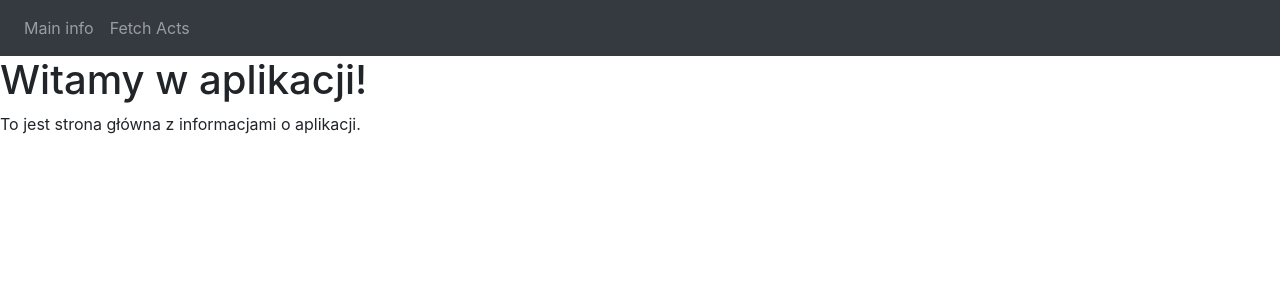
After one commit to MiloszCur/magisterka, a Flask app: page /main in a window 1280 px wide. The commit adds this page. Shown: the top 300 px of the page. Run offline with Flask 3, Linux system fonts and the light colour scheme.

Commit message:
Adding navbar

```diff
--- a/Mag2 — poprawki/app.py
+++ b/Mag2 — poprawki/app.py
@@ -33,6 +33,11 @@ def allowed_file(filename):
 @app.route('/')
 def home():
     return render_template('index.html', filename=request.args.get('filename'))
+
+@app.route('/main')
+def main():
+    # Strona główna z informacją o aplikacji
+    return render_template('main.html')
 
 @app.route('/upload', methods=['POST'])
 def upload_file():
--- /dev/null
+++ b/Mag2 — poprawki/templates/main.html
@@ -0,0 +1,33 @@
+<!DOCTYPE html>
+<html lang="pl">
+<head>
+    <meta charset="UTF-8" />
+    <title>Strona główna</title>
+    <link rel="stylesheet" href="{{ url_for('static', filename='styles.css') }}">
+    <!-- Bootstrap CSS -->
+    <link
+    href="https://cdn.jsdelivr.net/npm/bootstrap@4.6.2/dist/css/bootstrap.min.css"
+    rel="stylesheet"
+    />
+
+</head>
+<body>
+    <nav class="navbar navbar-expand-lg navbar-dark bg-dark">
+        <button class="navbar-toggler" type="button" data-toggle="collapse" data-target="#navbar">
+            <span class="navbar-toggler-icon"></span>
+        </button>
+        <div class="collapse navbar-collapse" id="navbar">
+            <div class="navbar-nav">
+                <a class="nav-item nav-link" href="{{ url_for('main') }}">Main info</a>
+                <a class="nav-item nav-link" href="{{ url_for('home') }}">Fetch Acts</a>
+            </div>
+        </div>
+    </nav>
+
+    <h1>Witamy w aplikacji!</h1>
+    <p>To jest strona główna z informacjami o aplikacji.</p>
+    <script src="https://code.jquery.com/jquery-3.6.0.min.js"></script>
+    <script src="https://cdn.jsdelivr.net/npm/bootstrap@4.6.2/dist/js/bootstrap.bundle.min.js"></script>
+
+</body>
+</html>
```
Also changed, not shown: Mag2 — poprawki/templates/index.html (+24 -0 lines).
